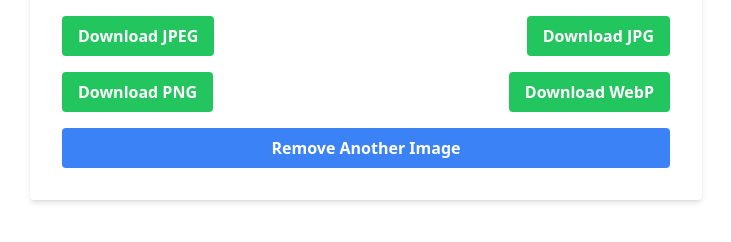
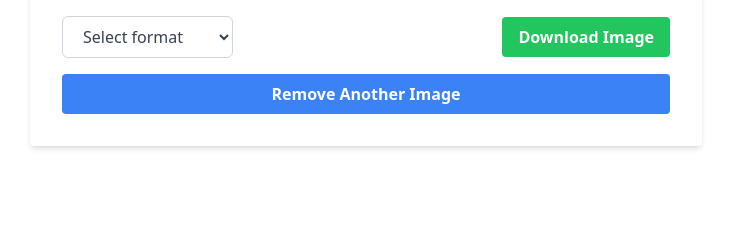
Before and after one commit to irvanshandika/image-remover, a Django app: template remover/templates/pages/result.html in a window 1280 px wide. Shown: the part 96-338 px from the top of the page, without its empty margins (274-1005 px from the left). Run offline with Django 5.2, Linux system fonts and the light colour scheme; the template is opened without the code that fills it, so the values that code supplies are empty.

Commit message:
Fix somebug and adding CI/CD

```diff
--- a/remove_bg/settings.py
+++ b/remove_bg/settings.py
@@ -7,7 +7,7 @@ SECRET_KEY = 'django-insecure-l_ii4_+k*=z9$5%xj$#w*l_j%2ro4z(@=^28!e$^5^p&4k6(v+
 
 DEBUG = True
 
-ALLOWED_HOSTS = ['.domcloud.dev']
+ALLOWED_HOSTS = ['.domcloud.dev', 'localhost']
 
 INSTALLED_APPS = [
     'django.contrib.admin',
--- a/remover/static/src/css/styles.css
+++ b/remover/static/src/css/styles.css
@@ -673,8 +631,17 @@ video {
   border-radius: 0.25rem;
 }
 
+.rounded-md {
+  border-radius: 0.375rem;
+}
+
 .border {
   border-width: 1px;
+}
+
+.border-gray-300 {
+  --tw-border-opacity: 1;
+  border-color: rgb(209 213 219 / var(--tw-border-opacity));
 }
 
 .bg-blue-500 {
@@ -682,19 +649,14 @@ video {
   background-color: rgb(59 130 246 / var(--tw-bg-opacity));
 }
 
-.bg-gray-100 {
+.bg-green-500 {
   --tw-bg-opacity: 1;
-  background-color: rgb(243 244 246 / var(--tw-bg-opacity));
+  background-color: rgb(34 197 94 / var(--tw-bg-opacity));
 }
 
 .bg-white {
   --tw-bg-opacity: 1;
   background-color: rgb(255 255 255 / var(--tw-bg-opacity));
-}
-
-.bg-green-500 {
-  --tw-bg-opacity: 1;
-  background-color: rgb(34 197 94 / var(--tw-bg-opacity));
 }
 
 .px-3 {
@@ -722,22 +679,24 @@ video {
   padding-bottom: 0.5rem;
 }
 
-.py-3 {
-  padding-top: 0.75rem;
-  padding-bottom: 0.75rem;
-}
-
-.py-8 {
-  padding-top: 2rem;
-  padding-bottom: 2rem;
-}
-
 .pb-8 {
   padding-bottom: 2rem;
 }
 
 .pt-6 {
   padding-top: 1.5rem;
+}
+
+.pr-8 {
+  padding-right: 2rem;
+}
+
+.pl-2 {
+  padding-left: 0.5rem;
+}
+
+.pr-2 {
+  padding-right: 0.5rem;
 }
 
 .text-center {
--- a/remover/templates/pages/result.html
+++ b/remover/templates/pages/result.html
@@ -6,25 +6,19 @@
     <div class="bg-white shadow-md rounded px-8 pt-6 pb-8 mb-4">
         <img src="{{ output_image }}" alt="Image with background removed" class="max-w-full h-auto mb-4">
         <div class="flex flex-col space-y-4">
-            <div class="flex justify-between">
-                <a href="{% url 'download' format='jpeg' %}"
+            <div class="flex justify-between items-center">
+                <select id="formatSelect"
+                    class="bg-white border border-gray-300 rounded-md text-gray-700 py-2 px-4 pr-8 focus:outline-none focus:ring-2 focus:ring-blue-500 focus:border-blue-500">
+                    <option value="">Select format</option>
+                    <option value="jpeg">JPEG</option>
+                    <option value="jpg">JPG</option>
+                    <option value="png">PNG</option>
+                    <option value="webp">WebP</option>
+                </select>
+                <button onclick="downloadImage()"
                     class="bg-green-500 hover:bg-green-700 text-white font-bold py-2 px-4 rounded focus:outline-none focus:shadow-outline">
-                    Download JPEG
-                </a>
-                <a href="{% url 'download' format='jpg' %}"
-                    class="bg-green-500 hover:bg-green-700 text-white font-bold py-2 px-4 rounded focus:outline-none focus:shadow-outline">
-                    Download JPG
-                </a>
-            </div>
-            <div class="flex justify-between">
-                <a href="{% url 'download' format='png' %}"
-                    class="bg-green-500 hover:bg-green-700 text-white font-bold py-2 px-4 rounded focus:outline-none focus:shadow-outline">
-                    Download PNG
-                </a>
-                <a href="{% url 'download' format='webp' %}"
-                    class="bg-green-500 hover:bg-green-700 text-white font-bold py-2 px-4 rounded focus:outline-none focus:shadow-outline">
-                    Download WebP
-                </a>
+                    Download Image
+                </button>
             </div>
             <a href="{% url 'home' %}"
                 class="bg-blue-500 hover:bg-blue-700 text-white font-bold py-2 px-4 rounded focus:outline-none focus:shadow-outline text-center">
@@ -33,4 +27,15 @@
         </div>
     </div>
 </div>
+
+<script>
+    function downloadImage() {
+        const format = document.getElementById('formatSelect').value;
+        if (format) {
+            window.location.href = "{% url 'download' format='placeholder' %}".replace('placeholder', format);
+        } else {
+            alert('Please select a format');
+        }
+    }
+</script>
 {% endblock %}
```
Also changed, not shown: other parts of remover/static/src/css/styles.css (+24 -79 lines), .github/workflows/domcloud.yml (added).
